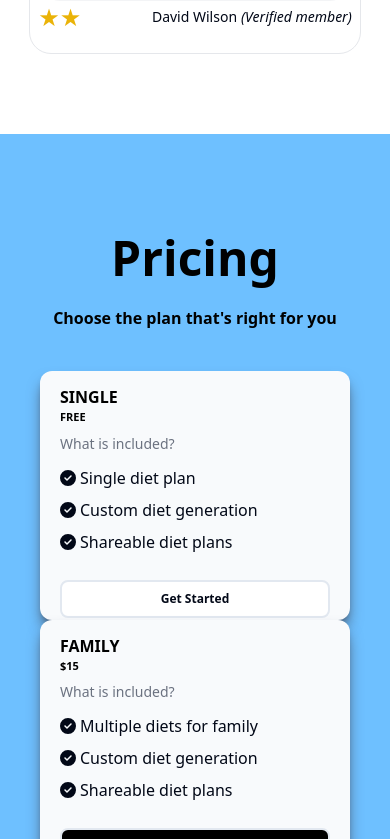
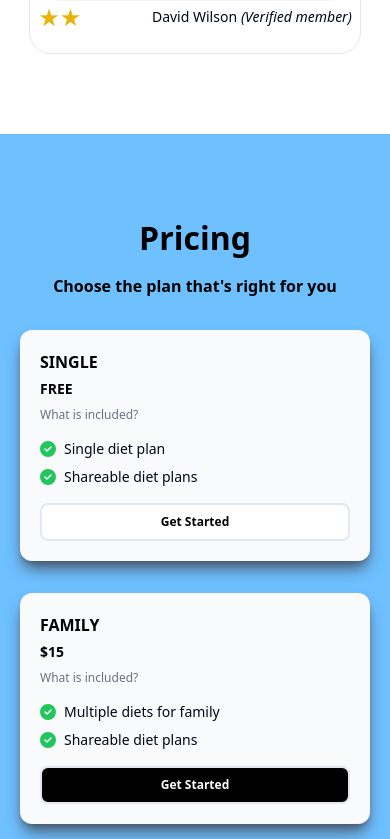
Before and after one commit to ishk9/getYourDiet, a Next.js app in the folder client/: page / in a window 390 px wide. Shown: the part 1180-2019 px from the top of the page. Built offline with nearby package versions, Linux system fonts and the light colour scheme.

Commit message:
added responsiveness

```diff
--- a/client/app/Pricing/page.js
+++ b/client/app/Pricing/page.js
@@ -1,38 +1,30 @@
 "use client";
-import PriceCard from '@/components/PriceCard'
-import React, { useEffect } from 'react'
+import PriceCard from '@/components/PriceCard';
 
 const prices = [
     {id: 1, title: 'Single', price: 'free', description: 'Best for single users', popular: 0, points: [
         { id: 1, point: 'Single diet plan' },
-        { id: 2, point: 'Custom diet generation' },
-        { id: 3, point: 'Shareable diet plans' },
+        { id: 2, point: 'Shareable diet plans' },
     ]},
     {id: 2, title: 'Family', price: '15', description: 'Best for family', popular: 1, points: [
         { id: 1, point: 'Multiple diets for family' },
-        { id: 2, point: 'Custom diet generation' },
-        // { id: 3, point: 'Task tracking' },
-        { id: 4, point: 'Shareable diet plans' },
-]},
+        { id: 2, point: 'Shareable diet plans' },
+    ]},
     {id: 3, title: 'Professional', price: '30', description: 'Best for Professional', popular: 0, points: [
         { id: 1, point: 'Unlimited diet plans' },
-        { id: 2, point: 'Custom diet generation' },
-        // { id: 3, point: 'Advanced tracking features' },
-        { id: 4, point: 'Shareable diet plans' },
+        { id: 2, point: 'Shareable diet plans' },
     ]},
 ]
 
 export default function PricingPage() {
-
     return (
-        <div id="pricing" className="flex flex-col w-screen h-screen items-center px-10 py-2 overflow-hidden bg-[#6EC0FF]">
-            <h1 className="text-[3em] font-semibold mt-20 text-black">Pricing</h1>
+        <div id="pricing" className="flex flex-col w-screen h-auto md:h-screen items-center px-5 py-10 md:py-2 bg-[#6EC0FF]">
+            <h1 className="text-[2em] md:text-[3em] font-semibold mt-10 md:mt-20 text-black">Pricing</h1>
             <div className="w-full md:w-[44%] flex flex-col justify-center items-center">
                 <p className='mt-3 text-black font-semibold'>Choose the plan that&apos;s right for you</p>
             </div>
 
-
-            <div className='flex flex-col md:flex-row h-full w-full justify-center items-center'>
+            <div className='flex flex-col md:flex-row h-full w-full justify-center items-center mt-8 md:mt-12'>
                 {
                     prices.map((item, id) => (
                         <PriceCard key={id} props={item}/>
--- a/client/components/PriceCard.js
+++ b/client/components/PriceCard.js
@@ -1,38 +1,35 @@
 import { FaCircleCheck } from "react-icons/fa6";
-function PriceCard({props}) {
+
+function PriceCard({ props }) {
     return (
-        <button className={`flex flex-col ${props.popular ? "h-[30%] md:h-5/6" : "h-[30%] md:h-4/6"} md:w-1/5 w-full sm:w-full shadow-lg shadow-slate-600 bg-slate-50 rounded-xl mx-3 p-5 transition-transform duration-300 hover:scale-105`}>
-            <div className="h-3/4 flex flex-col justify-center items-start">
-                <h1 className="text-base text-black font-semibold uppercase">{props.title}</h1>
+        <button className={`flex flex-col ${props.popular ? "h-[40%] md:h-5/6" : "h-[40%] md:h-4/6"} w-full md:w-[25%] mb-8 md:mb-0 shadow-lg shadow-slate-600 bg-slate-50 rounded-xl mx-3 p-5 transition-transform duration-300 hover:scale-105`}>
+            <div className="h-full flex flex-col justify-center items-start">
+                <h1 className="text-base md:text-lg text-black font-semibold uppercase">{props.title}</h1>
                 {
                     props.price === "free" ?
-                    <p className="text-black font-bold md:text-[24px] uppercase text-[11px]">{props.price}</p>
+                    <p className="text-black font-bold md:text-[24px] uppercase text-[14px] mt-1">{props.price}</p>
                     :
-                    <p className="text-black font-bold md:text-[28px] text-[11px]">${props.price}</p>
+                    <p className="text-black font-bold md:text-[28px] text-[14px] mt-1">${props.price}</p>
                 }
-                {/* <p className='text-black '>{props.description}</p> */}
-                <p className='text-gray-500 font-medium text-sm mt-2'>What is included?</p>
-                <div className="flex flex-col justify-center items-start mt-1">
+                <p className='text-gray-500 font-medium text-xs md:text-sm mt-2'>What is included?</p>
+                <div className="flex flex-col justify-center items-start mt-2">
                     {
                         props.points.map((point) => (
-
-                            <div key={point.id} className="flex justify-center items-center mt-2">
-                                <FaCircleCheck />
-                                <p className="ml-1">{point.point}</p>
+                            <div key={point.id} className="flex justify-start items-center mt-2">
+                                <FaCircleCheck className="text-green-500" />
+                                <p className="ml-2 text-sm md:text-base">{point.point}</p>
                             </div>
-
                         ))
                     }
                 </div>
             </div>
 
-
             <div
-                className={`border-2 mt-8 w-full ${props.popular ? "bg-black": "bg-white"} rounded-lg`}>
-                <p className={` ${props.popular ? "text-white": ""} h-full w-full py-2 px-4 font-semibold md:text-base text-[12px]`}>Get Started</p>
+                className={`border-2 mt-4 md:mt-8 w-full ${props.popular ? "bg-black" : "bg-white"} rounded-lg`}>
+                <p className={`py-2 px-4 font-semibold ${props.popular ? "text-white" : "text-black"} md:text-base text-[12px]`}>Get Started</p>
             </div>
         </button>
-    )
+    );
 }
 
-export default PriceCard
+export default PriceCard;
```
